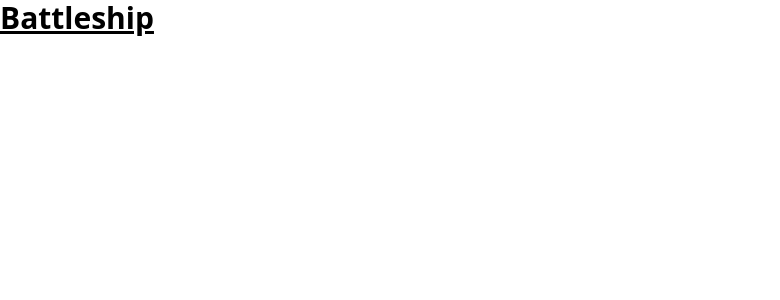
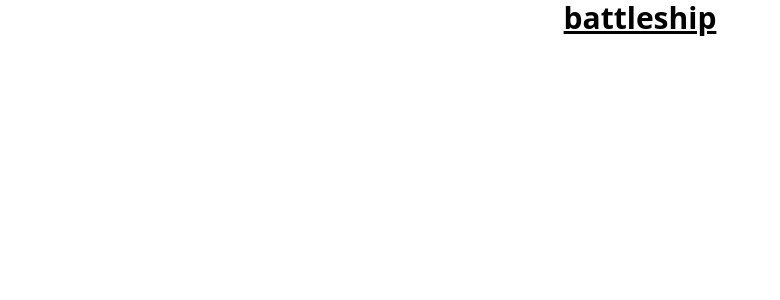
Before and after one commit to storresoliv/angular-battleship, an Angular app in the folder battleship/: page / in a window 1280 px wide. Shown: the top 300 px of the page, without its empty margins (0-780 px from the left). Built offline with nearby package versions, Linux system fonts and the light colour scheme.

Commit message:
chore: app prefix is now bts

```diff
--- a/battleship/angular.json
+++ b/battleship/angular.json
@@ -15,7 +15,7 @@
       },
       "root": "",
       "sourceRoot": "src",
-      "prefix": "app",
+      "prefix": "bts",
       "architect": {
         "build": {
           "builder": "@angular-devkit/build-angular:browser",
--- a/battleship/src/app/app.component.html
+++ b/battleship/src/app/app.component.html
@@ -1,3 +1,5 @@
-<h1 class="text-3xl font-bold underline">
-  Battleship
-</h1>
+<main class="container mx-auto">
+  <h1 class="text-3xl font-bold underline text-center">
+    {{title}}
+  </h1>
+</main>
--- a/battleship/src/styles.scss
+++ b/battleship/src/styles.scss
@@ -1,3 +1,9 @@
 @tailwind base;
 @tailwind components;
 @tailwind utilities;
+
+@layer base {
+    html {
+        font-family: 'ui-monospace', system-ui, sans-serif;
+    }
+}
```
Also changed, not shown: battleship/src/app/battleship/models/cell-board.model.ts (added), battleship/src/app/battleship/models/ship.model.ts (added).
